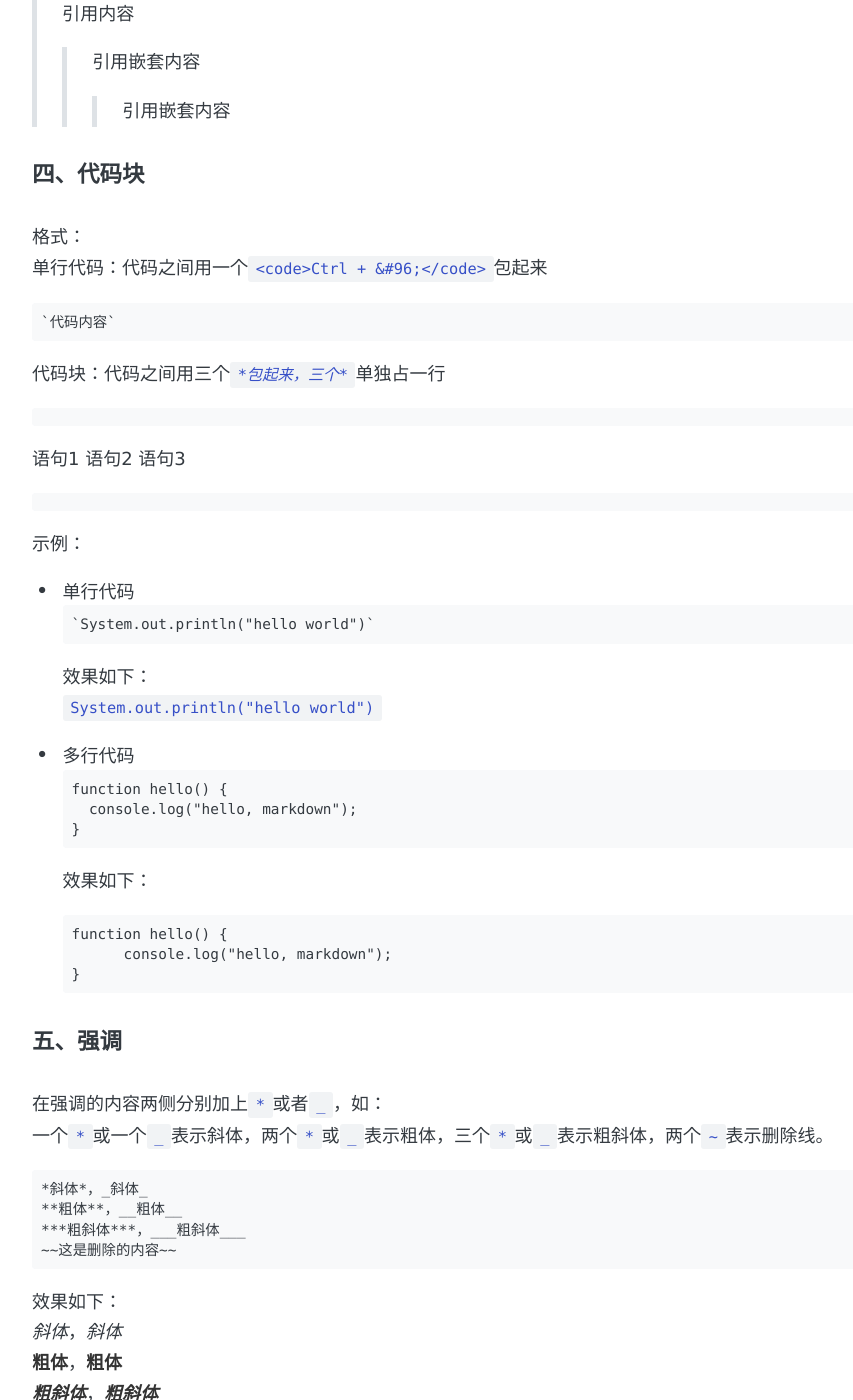
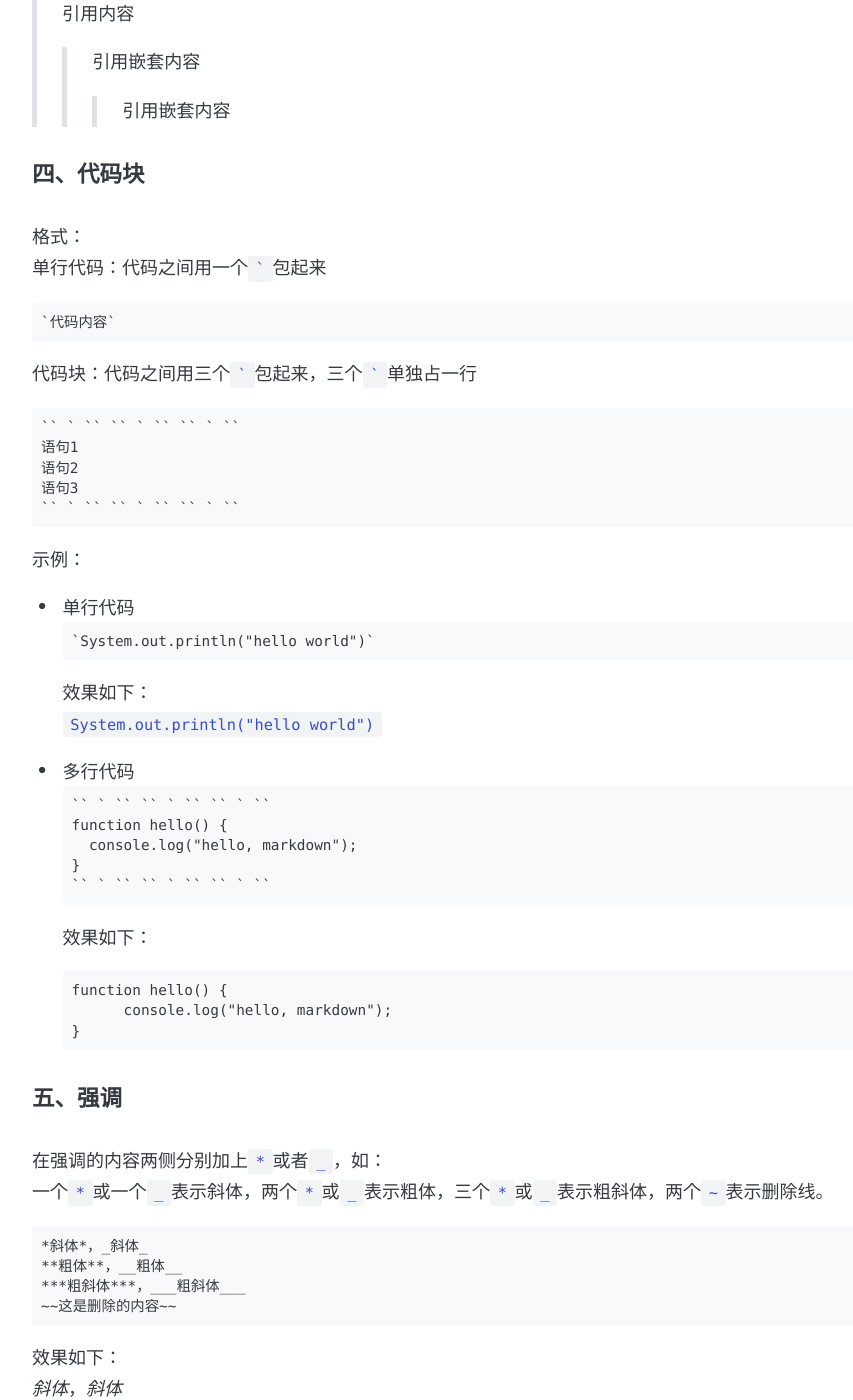
Before and after one commit to perfiffer/perfiffer.github.io, a Jekyll site: the page built from _posts/2019-04-16-markdown语法.md, in a window 1280 px wide and 1400 px high, scrolled down 1980 px. Shown: the whole window, without its empty margins (194-1047 px from the left). Built offline with Jekyll 4.4.1, drawn with Linux system fonts in a browser that asks for light colours; some web fonts are replaced; comment, search, counter and statistics services are not loaded.

Commit message:
blog update

````diff
--- a/_posts/2019-04-16-markdown语法.md
+++ b/_posts/2019-04-16-markdown语法.md
@@ -57,17 +57,17 @@ comments: true
 
 #### 四、代码块
 格式：
-单行代码：代码之间用一个`<code>Ctrl + &#96;</code>`包起来
+单行代码：代码之间用一个`` ` ``包起来
 ```
 `代码内容`
 ```
-代码块：代码之间用三个*`*包起来，三个*`*单独占一行
+代码块：代码之间用三个`` ` ``包起来，三个`` ` ``单独占一行
 ```
-```
+`` ` `` `` ` `` `` ` ``
 语句1
 语句2
 语句3
-```
+`` ` `` `` ` `` `` ` ``
 ```
 示例：
 * 单行代码
@@ -79,9 +79,11 @@ comments: true
 
 * 多行代码
 ```
+`` ` `` `` ` `` `` ` ``
 function hello() {
 	console.log("hello, markdown");
 }
+`` ` `` `` ` `` `` ` ``
 ```
 效果如下：
 ```
````
